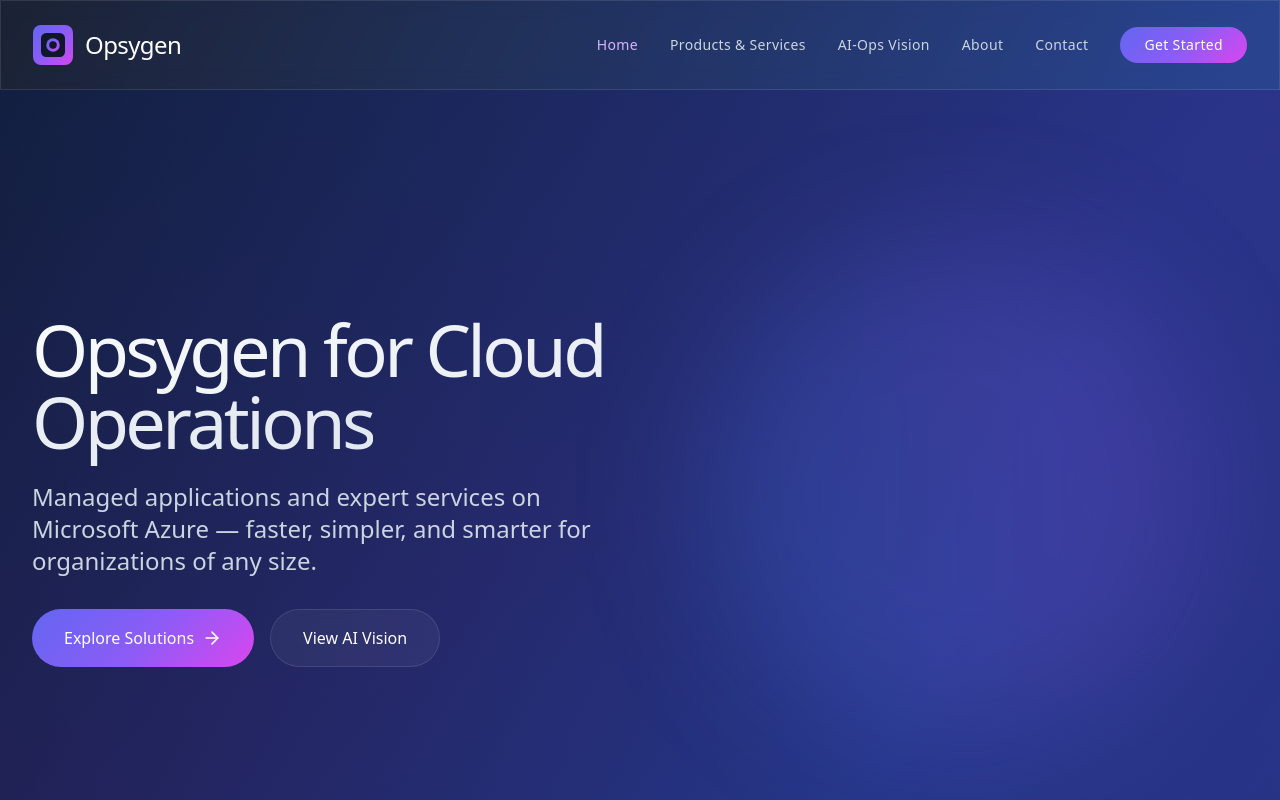
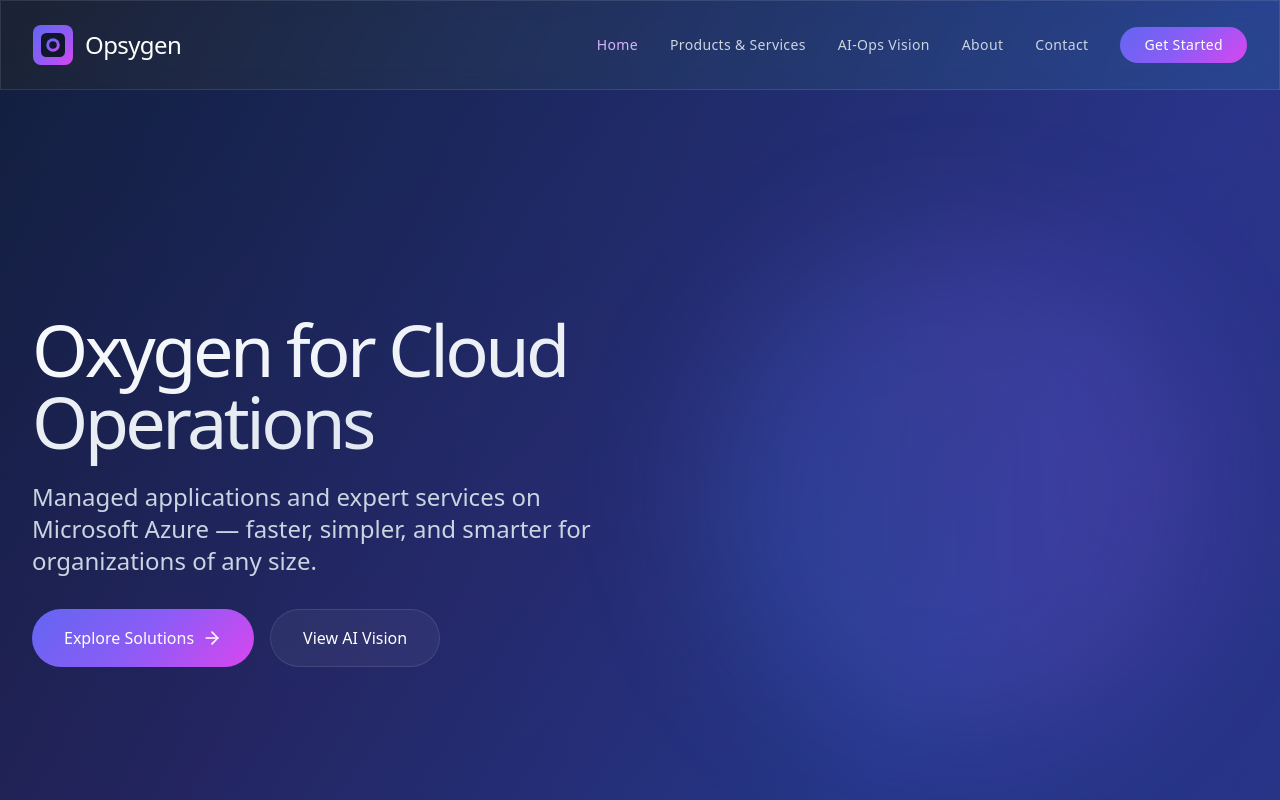
Before and after one commit to opsygen-io/opsygen-io.github.io, a React (Vite) app: page /Home in a window 1280 px wide. Shown: the top 800 px of the page. Built offline with nearby package versions, Linux system fonts and the light colour scheme.

Commit message:
corrected words

```diff
--- a/index.html
+++ b/index.html
@@ -5,7 +5,7 @@
     <link rel="icon" type="image/svg+xml" href="/favicon.svg" />
     <meta name="viewport" content="width=device-width, initial-scale=1.0" />
     <script src="https://cdn.tailwindcss.com"></script>
-    <title>Opsygen – Opsygen for Cloud Platforms</title>
+    <title>Opsygen – Oxygen for Cloud Platforms</title>
   </head>
   <body class="bg-slate-900 text-white">
     <div id="root"></div>
--- a/src/Pages/Home.jsx
+++ b/src/Pages/Home.jsx
@@ -103,7 +103,7 @@
             <div className="space-y-8">
               <div>
                 <h1 className="text-5xl md:text-6xl lg:text-7xl font-extralight tracking-tighter leading-none">
-                  <span className="text-gradient">Opsygen for Cloud Operations</span>
+                  <span className="text-gradient">Oxygen for Cloud Operations</span>
                 </h1>
                 <p className="text-xl md:text-2xl text-slate-300 font-light mt-6 leading-relaxed max-w-2xl">
                   Managed applications and expert services on Microsoft Azure — faster, simpler, and smarter for organizations of any size.
```
